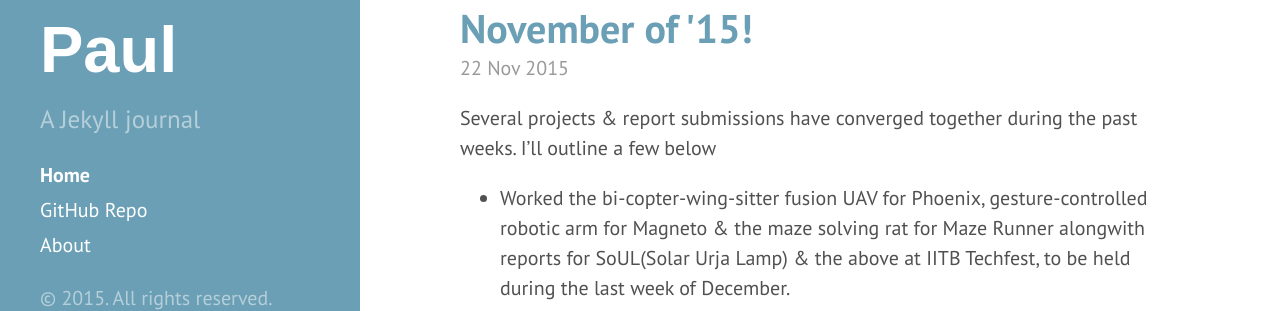
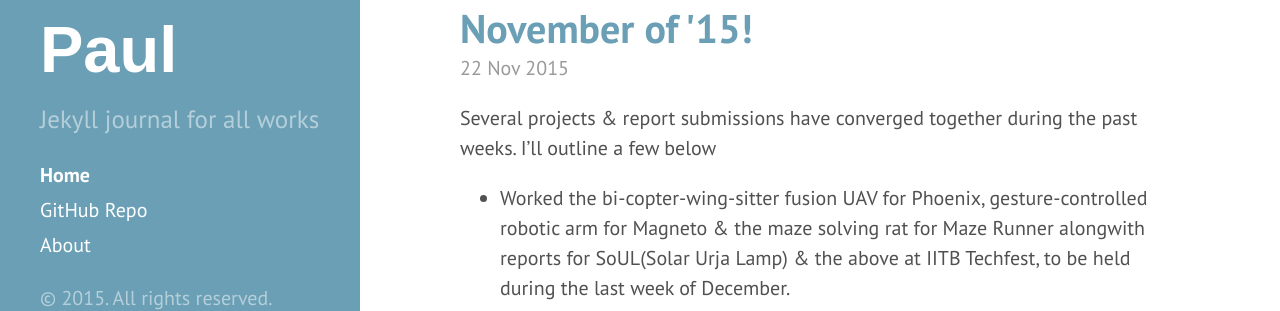
Before and after one commit to iakashpaul/iakashpaul.github.io, a Jekyll site: the page built from index.html, in a window 1280 px wide. Shown: the part 547-858 px from the top of the page. Built offline with Jekyll 4.4.1, drawn with Linux system fonts in a browser that asks for light colours; Markdown is read by kramdown in place of the engine named in the settings; the list of posts is cut into pages by our own code.

Commit message:
update description

```diff
--- a/_config.yml
+++ b/_config.yml
@@ -9,7 +9,7 @@ relative_permalinks: true
 # Setup
 title:            Akash Paul
 tagline:          'CZZ BTDUBZ'
-description:      'A Jekyll journal'
+description:      'Jekyll journal for all works'
 url:              https://iakashpaul.github.io
 baseurl:          /
 
```
